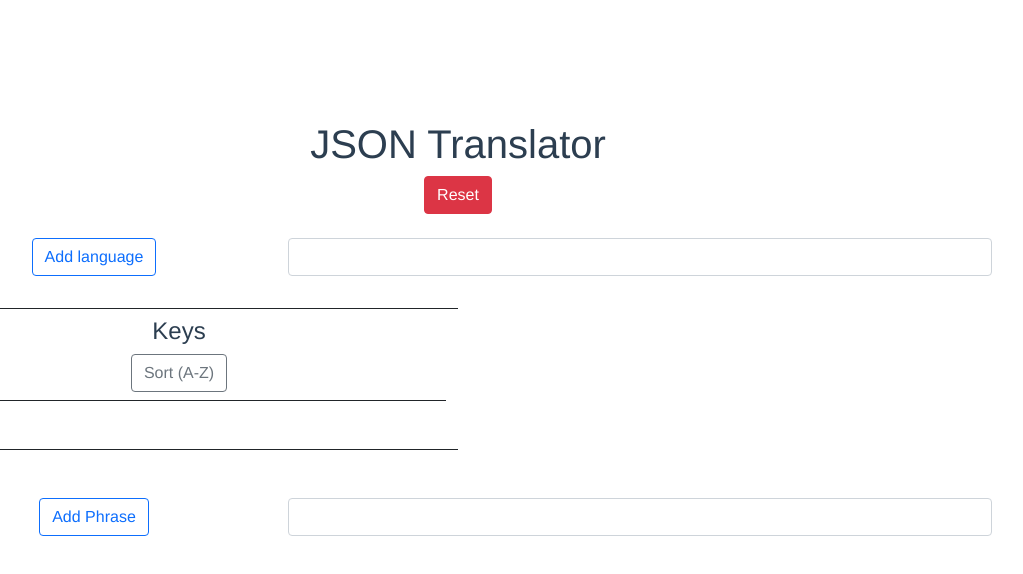
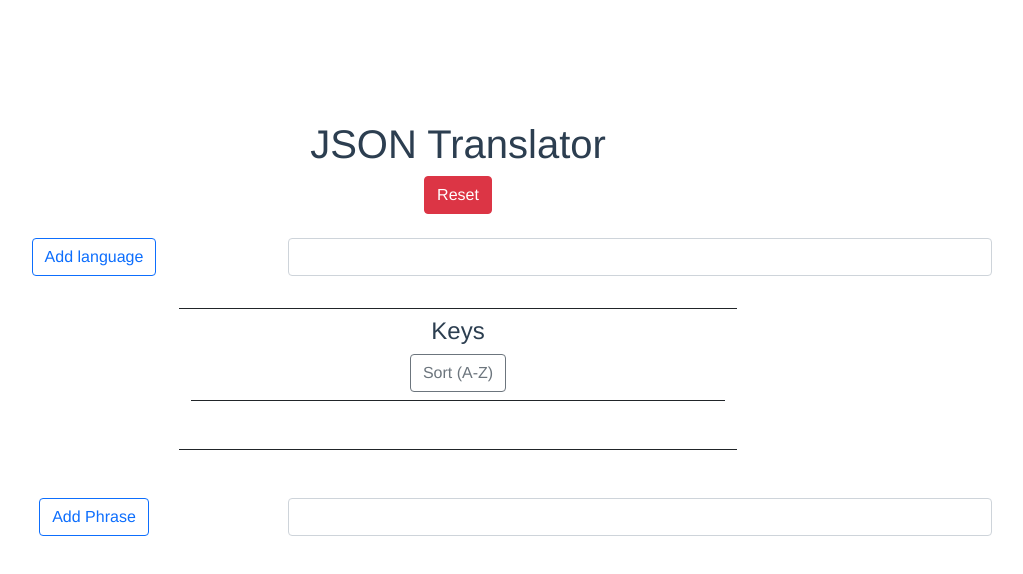
Before and after one commit to johnenrick/translator-gui, a Vue app: page /#/ in a window 1280 px wide. Shown: the top 574 px of the page, without its empty margins (182-1205 px from the left). Built offline with nearby package versions, Linux system fonts and the light colour scheme.

Commit message:
ui improvement

```diff
--- a/src/views/Home.vue
+++ b/src/views/Home.vue
@@ -20,7 +20,7 @@
       </div>
     </div>
     <div class="container">
-      <div class="row flex-nowrap">
+      <div class="row flex-nowrap justify-content-center">
         <div class="col-6 border-top border-bottom border-dark" v-for="row in rows" v-bind:key="row">
           <headers
             class="col border-bottom border-dark"
```
